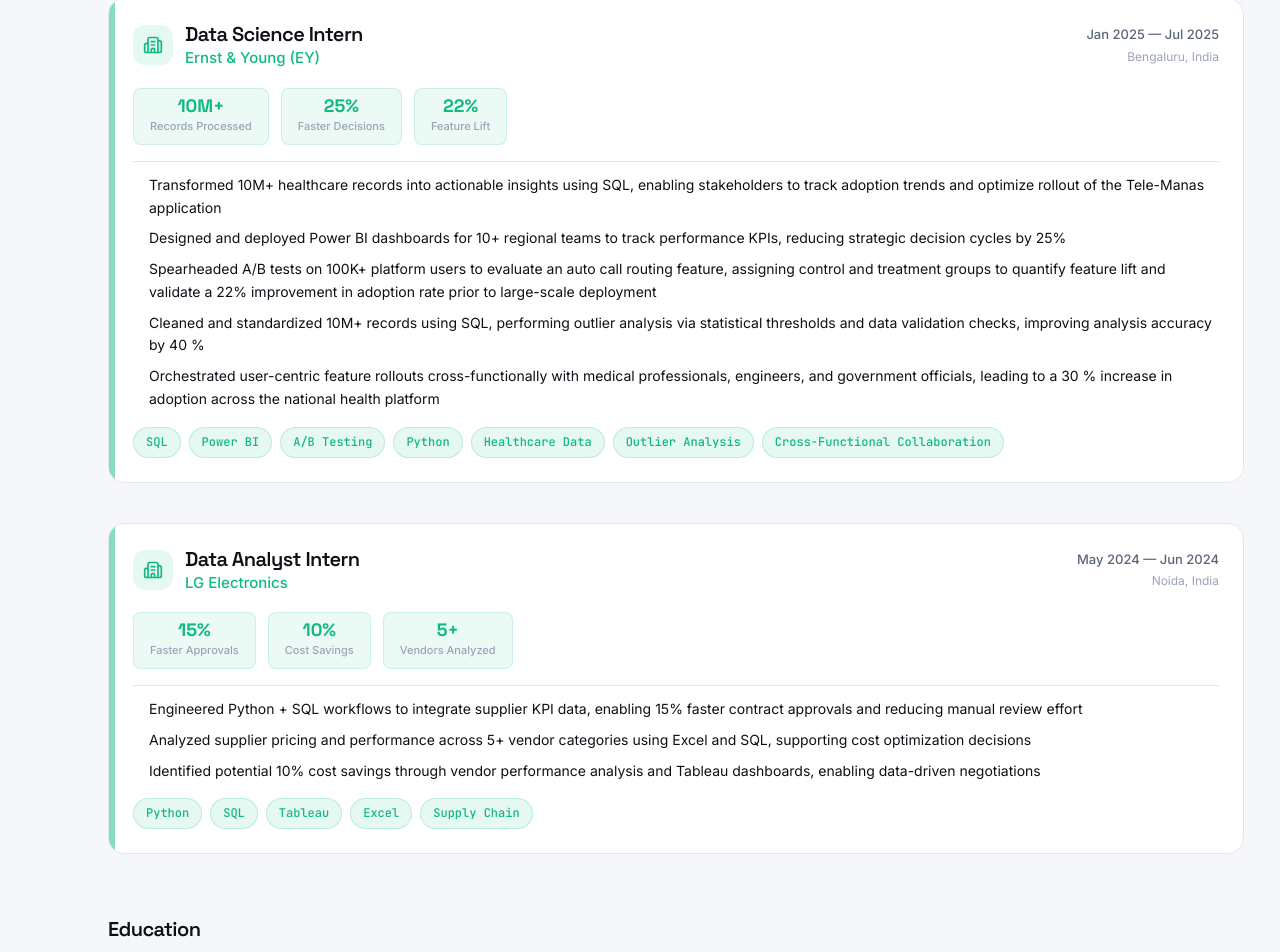
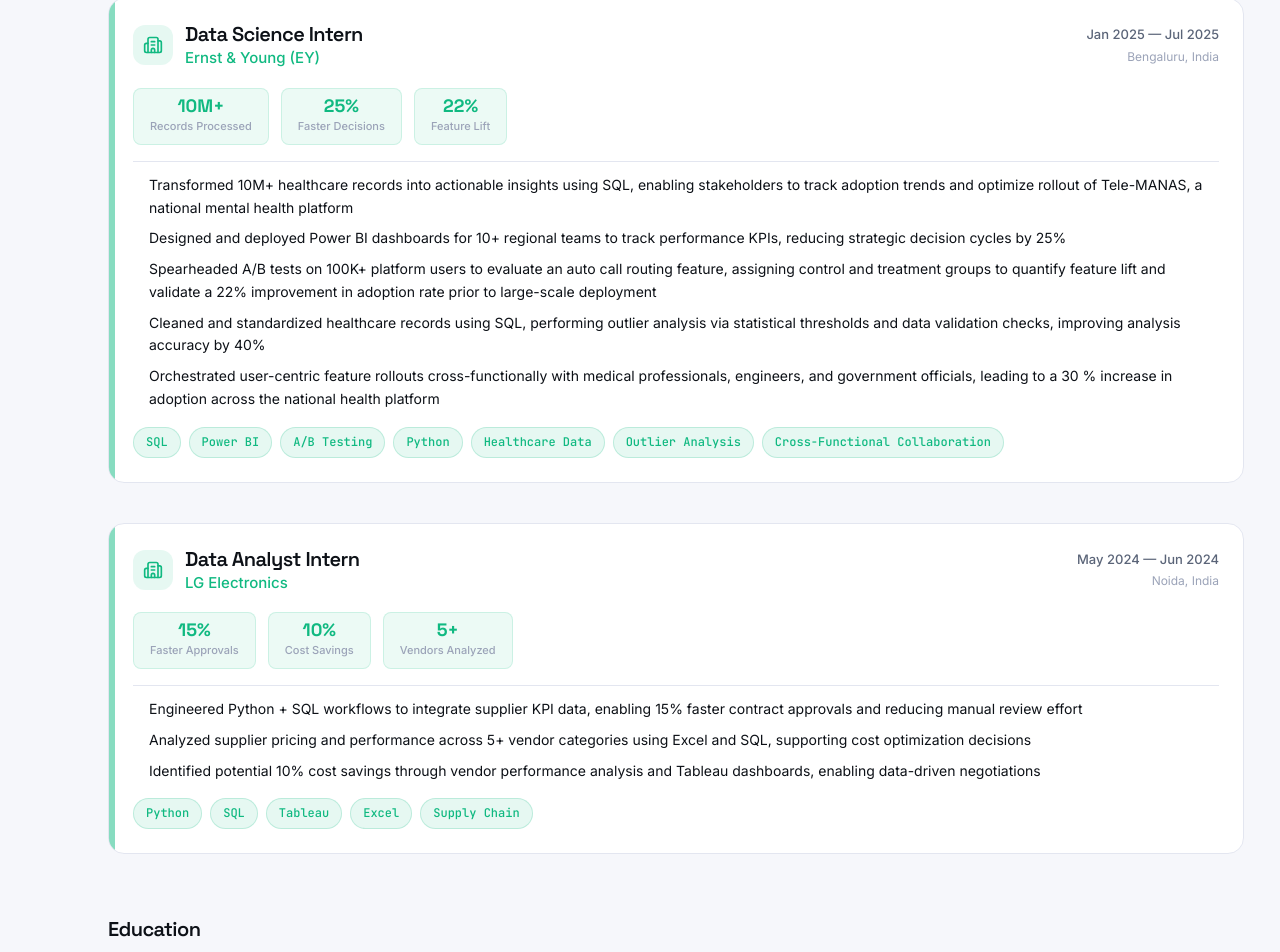
Before and after one commit to himanshumjain15/Portfolio, a Next.js app: page /Portfolio/ in a window 1280 px wide. Shown: the part 2113-3065 px from the top of the page. Built offline with nearby package versions, Linux system fonts and the light colour scheme.

Commit message:
fix: refine EY experience bullet wording
Updates Tele-MANAS description and removes redundant 10M+ figure from
the data cleaning bullet.

```diff
--- a/src/data/portfolio.ts
+++ b/src/data/portfolio.ts
@@ -109,10 +109,10 @@
       { value: "22%", label: "Feature Lift" },
     ],
     bullets: [
-      "Transformed 10M+ healthcare records into actionable insights using SQL, enabling stakeholders to track adoption trends and optimize rollout of the Tele-Manas application",
+      "Transformed 10M+ healthcare records into actionable insights using SQL, enabling stakeholders to track adoption trends and optimize rollout of Tele-MANAS, a national mental health platform",
       "Designed and deployed Power BI dashboards for 10+ regional teams to track performance KPIs, reducing strategic decision cycles by 25%",
       "Spearheaded A/B tests on 100K+ platform users to evaluate an auto call routing feature, assigning control and treatment groups to quantify feature lift and validate a 22% improvement in adoption rate prior to large-scale deployment",
-      "Cleaned and standardized 10M+ records using SQL, performing outlier analysis via statistical thresholds and data validation checks, improving analysis accuracy by 40 % ",
+      "Cleaned and standardized healthcare records using SQL, performing outlier analysis via statistical thresholds and data validation checks, improving analysis accuracy by 40%",
       "Orchestrated user-centric feature rollouts cross-functionally with medical professionals, engineers, and government officials, leading to a 30 % increase in adoption across the national health platform"
     ],
     tags: ["SQL", "Power BI", "A/B Testing", "Python", "Healthcare Data", "Outlier Analysis", "Cross-Functional Collaboration"],
```
